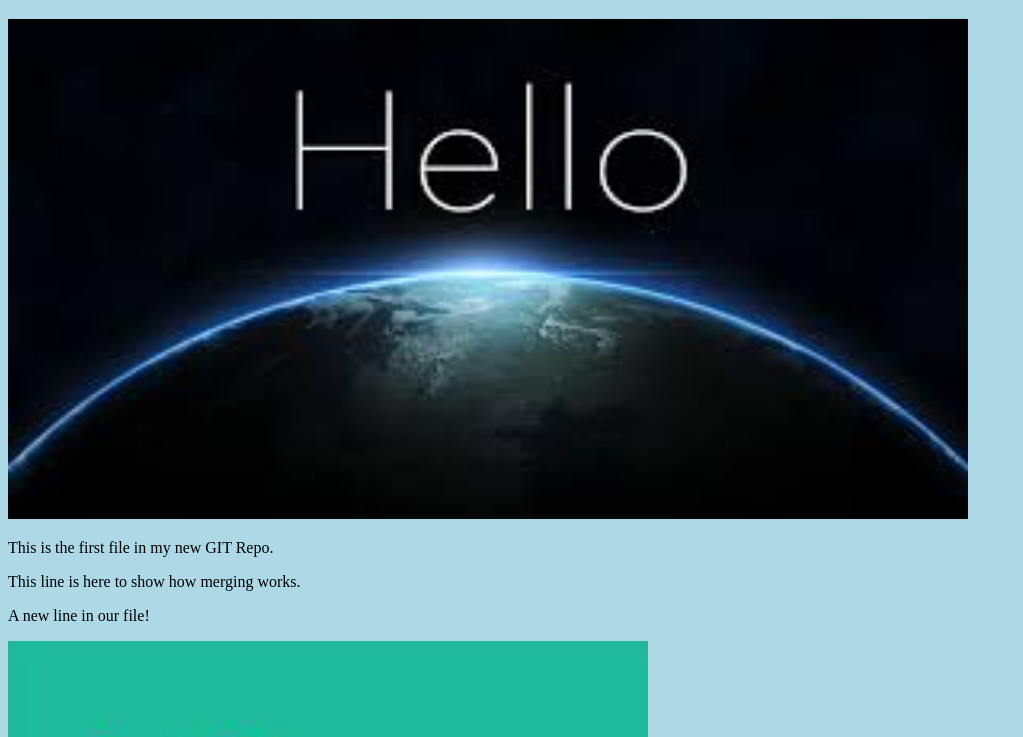
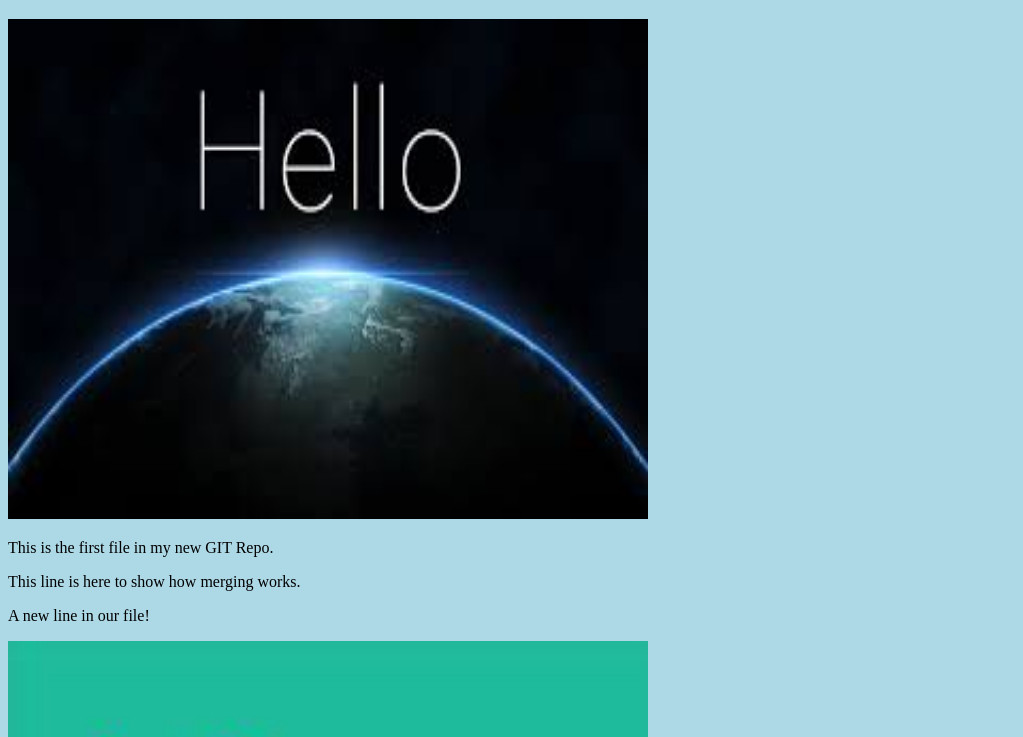
Before and after one commit to jayrick-test/hello-world, a plain HTML site: page index.html in a window 1280 px wide. Shown: the part 61-798 px from the top of the page, without its empty margins (0-1023 px from the left). Drawn offline with Linux system fonts and the light colour scheme.

Commit message:
Updated index.html. Resized image

```diff
--- a/index.html
+++ b/index.html
@@ -7,7 +7,7 @@
 		<body>
 			<h1>Hello World!</h1>
 			<div>
-				<img src="img_hello_world.jpg" alt="Hello World from Space" style="width: 100%; max-width: 960px; height: 500px" />
+				<img src="img_hello_world.jpg" alt="Hello World from Space" style="width: 100%; max-width: 640px; height: 500px" />
 			</div>
 			<p>This is the first file in my new GIT Repo.</p>
 			<p>This line is here to show how merging works.</p>
```
